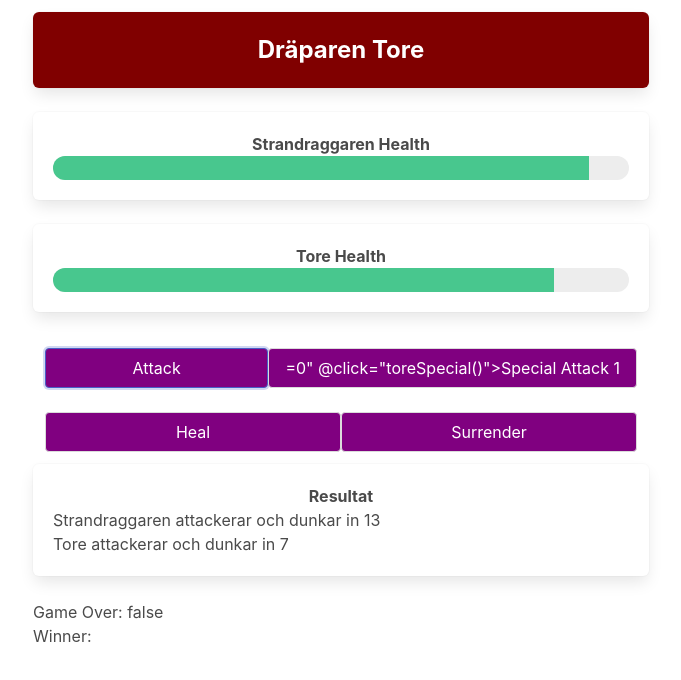
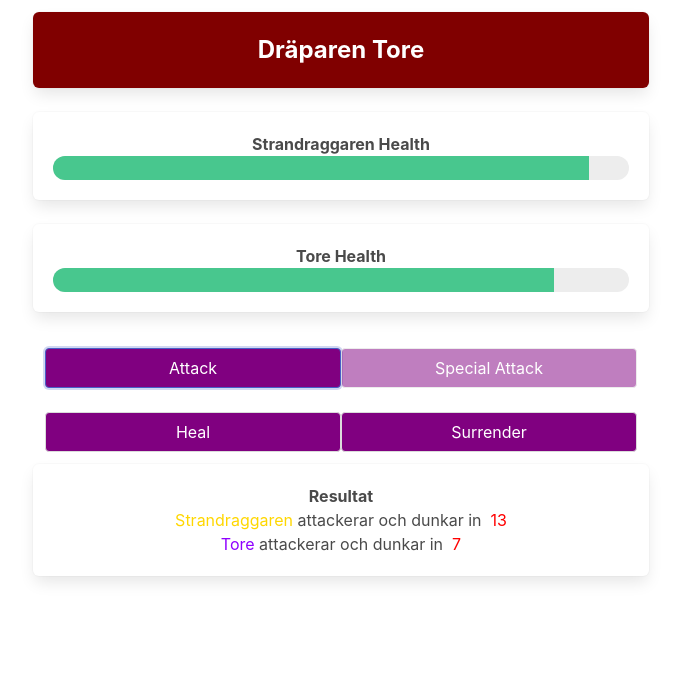
Before and after one commit to Shzku/WEUWEB02, a Vue app in the folder DräparenTore/: page / in a window 1280 px wide. Both pictures are taken after a click on the button "Attack". Shown: the top 680 px of the page, without its empty margins (299-980 px from the left). Built offline with nearby package versions, Linux system fonts and the light colour scheme.

Commit message:
Game is finished now

```diff
--- a/DräparenTore/src/App.vue
+++ b/DräparenTore/src/App.vue
@@ -113,26 +113,34 @@ export default {
   <div class="tile is-vertical" v-if="!GameOver">
     <div class="tile is-parent">
       <button class="button tile is-child" style="background: #800080; color: white;" @click="toreAttack()">Attack</button>
-      <button class="button tile is-child" style="background: #800080; color: white;" v-if="SpecialCounter" :disabled="isActive">=0" @click="toreSpecial()">Special Attack {{SpecialCounter}}</Button>
+      <button class="button tile is-child" style="background: #800080; color: white;" :disabled="SpecialCounter<3" @click="toreSpecial()">Special Attack</Button>
+
     </div>
     <div class="tile is-parent">
       <button class="button tile is-child" style="background: #800080; color: white;" @click="toreHeal()">Heal</button>
       <button class="button tile is-child" style="background: #800080; color: white;" @click="surrender()">Surrender</button>
     </div>
   </div>
-  <div class="box">
+  <div v-if="!GameOver" class="box">
     <h1 class="has-text-centered has-text-weight-bold">Resultat</h1>
     <ul>
-      <li v-for="Attack in Log" :key="Attack.id">
-        {{Attack.name + " " + Attack.action + " " + (Attack.healthPoints ? Attack.healthPoints : "")}}
+      <li v-for="Attack in Log" :key="Attack.id" class="has-text-centered">
+        <span :style="Attack.name=='Tore' ? {'color': '#8F00FF'} : {'color': '#ffd700'}">{{Attack.name}}&nbsp;</span>
+        <span> {{Attack.action}}&nbsp; </span>
+        <span :style="Attack.action=='attackerar och dunkar in' ? {'color': '#ff0000'} : {'color': '#00ff00'}">{{Attack.healthPoints ? Attack.healthPoints : ""}}</span>
       </li>
     </ul>
   </div>
-  <h1>Game Over: {{GameOver}}</h1>
-  <h1>Winner: {{Winner}}</h1>
-  <button v-if="GameOver" @click="reset()">Restart</button>
+  <div v-else class="box has-text-centered">
+    <h1 class="bold">Game Over!</h1><br>
+    <h1 class="bold">{{Winner=="It's a draw" ? Winner : (Winner + " won!")}}</h1><br>
+    <button class="button" style="background: #800080; color: white;" @click="reset()">Start New Game</button>
+  </div>
 </div>
 </template>
 
 <style>
+.bold {
+  font-weight: bold;
+}
 </style>
```
